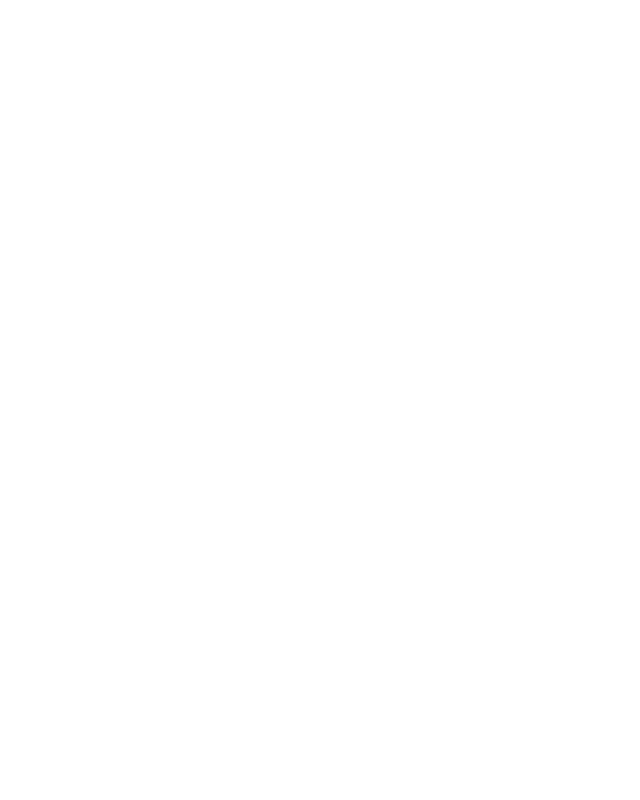
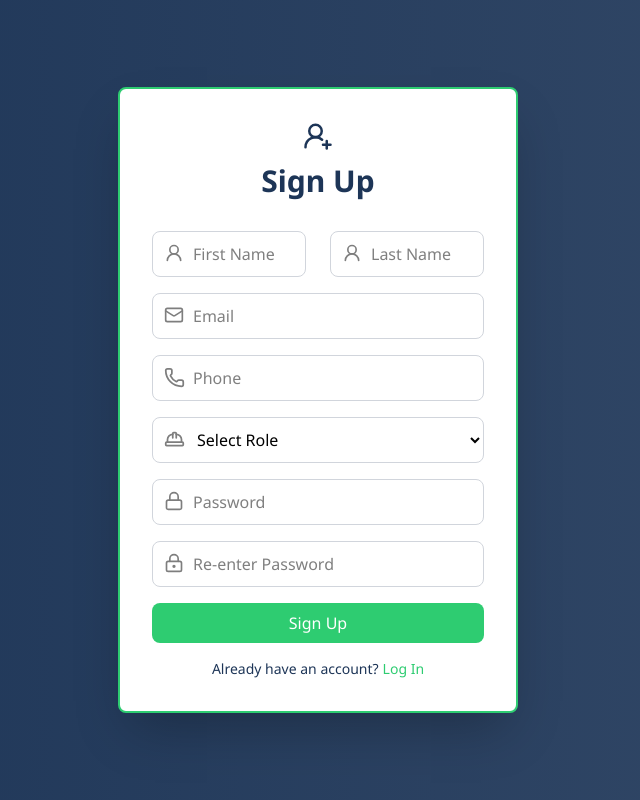
Before and after one commit to VickyMutai/ijenga-frontend, a React (Vite) app: page /signup in a window 1280 px wide. Before the commit this address had no page. Shown: the whole page, without its empty margins (322-962 px from the left). Built offline with nearby package versions, Linux system fonts and the light colour scheme.

Commit message:
Login, Signup and Forgot Password page

```diff
--- a/src/App.tsx
+++ b/src/App.tsx
@@ -1,5 +1,8 @@
 import { BrowserRouter as Router, Routes, Route } from "react-router-dom";
 import LandingPage from "./pages/LandingPage";
+import Login from "./pages/Login";
+import Signup from "./pages/Signup";
+import ForgotPassword from "./pages/ForgotPassword";
 
 function App() {
 
@@ -7,6 +10,9 @@
     <Router>
       <Routes>
         <Route path="/" element={<LandingPage />} />
+        <Route path="/login" element={<Login />}/>
+        <Route path="/signup" element={<Signup />}/>
+        <Route path="forgot-password" element={<ForgotPassword />}/>
       </Routes>
     </Router>
   )
--- a/src/index.css
+++ b/src/index.css
@@ -23,6 +23,9 @@
   }
   .green{
     @apply bg-[#2ECC71];
+  }
+  .sign-up-input{
+    @apply w-full pl-10 py-2.5 border border-gray-300 rounded-lg focus:outline-none focus:ring-2 focus:ring-[#2ECC71];
   }
 }
 
--- /dev/null
+++ b/src/pages/ForgotPassword.tsx
@@ -0,0 +1,52 @@
+import { LockKeyhole, Lock, Mail, KeyRound } from "lucide-react";
+import { Link } from "react-router-dom";
+
+const ForgotPassword = () => {
+  return (
+    <div className="min-h-screen bg-gradient-to-r from-[#1D3557] to-[#1D3557]/90 flex flex-col items-center justify-center">
+    <div className="w-[300px] md:w-[400px] bg-white p-6 md:p-8 rounded-lg shadow-2xl border-2 border-[#2ECC71] transform transition-all duration-500 hover:scale-105">
+      <div className="flex flex-col gap-1 items-center mb-8">
+          <KeyRound className="text-blue mb-2" size={30}/>
+          <h2 className="text-2xl md:text-3xl font-bold text-blue">Reset Password</h2>
+      </div>
+      <form className="space-y-4">
+        <div className="relative">
+          <Mail className="absolute left-3 top-3 opacity-50" size={21} />
+          <input
+            type="email"
+            placeholder="Email Address"
+            className="w-full pl-10 py-2.5 border border-gray-300 rounded-lg focus:outline-none focus:ring-2 focus:ring-[#2ECC71]"
+          />
+        </div>
+        <div className="relative">
+            <Lock className="absolute left-3 top-3 opacity-50" size={20}/>
+          <input
+            type="password"
+            placeholder="New password"
+            className="sign-up-input"
+          />
+          </div>
+        <div className="relative">
+          <LockKeyhole className="absolute left-3 top-3 opacity-50" size={21}/>
+          <input
+            type="password"
+            placeholder="Re-enter new password"
+            className="w-full pl-10 py-2.5 border border-gray-300 rounded-lg focus:outline-none focus:ring-2 focus:ring-[#2ECC71]"
+          />
+        </div>
+        <button
+          type="submit"
+          className="w-full bg-[#2ECC71] text-white p-2 rounded-lg cursor-pointer hover:bg-green-600 transition duration-300"
+        >
+          Reset
+        </button>
+      </form>
+      <div className="flex justify-center mt-4 text-sm text-blue">
+          <p className="mr-1">Remembered your password?</p><Link to="/login" className="text-green">Log In</Link>
+      </div>
+    </div>
+  </div>
+  )
+}
+
+export default ForgotPassword
--- /dev/null
+++ b/src/pages/Login.tsx
@@ -0,0 +1,47 @@
+import { LockKeyhole, Mail, UserRound } from "lucide-react";
+import { Link } from "react-router-dom";
+
+const Login = () => {
+  return (
+    <div className="min-h-screen bg-gradient-to-r from-[#1D3557] to-[#1D3557]/90 flex flex-col items-center justify-center">
+      <div className="w-[300px] md:w-[400px] bg-white p-6 md:p-8 rounded-lg shadow-2xl border-2 border-[#2ECC71] transform transition-all duration-500 hover:scale-105">
+        <div className="flex flex-col gap-1 items-center mb-8">
+            <UserRound className="text-blue mb-2" size={30}/>
+            <h2 className="text-2xl md:text-3xl font-bold text-blue">Welcome Back!</h2>
+        </div>
+        <form className="space-y-4">
+          <div className="relative">
+            <Mail className="absolute left-3 top-3 opacity-50" size={21} />
+            <input
+              type="email"
+              placeholder="Email Address"
+              className="w-full pl-10 py-2.5 border border-gray-300 rounded-lg focus:outline-none focus:ring-2 focus:ring-[#2ECC71]"
+            />
+          </div>
+          <div className="relative">
+            <LockKeyhole className="absolute left-3 top-3 opacity-50" size={21}/>
+            <input
+              type="password"
+              placeholder="Password"
+              className="w-full pl-10 py-2.5 border border-gray-300 rounded-lg focus:outline-none focus:ring-2 focus:ring-[#2ECC71]"
+            />
+          </div>
+          <button
+            type="submit"
+            className="w-full bg-[#2ECC71] text-white p-2 rounded-lg cursor-pointer hover:bg-green-600 transition duration-300"
+          >
+            Login
+          </button>
+        </form>
+        <div className="flex justify-center mt-4 text-sm text-blue">
+            <Link to="/forgot-password" className="hover:text-[#2ECC71]">Forgot Password?</Link>
+        </div>
+        <div className="flex justify-center mt-4 text-sm text-blue">
+            <p className="mr-1">Don't have an account?</p><Link to="/signup" className="text-green">Sign Up</Link>
+        </div>
+      </div>
+    </div>
+  );
+};
+
+export default Login;
--- /dev/null
+++ b/src/pages/Signup.tsx
@@ -0,0 +1,87 @@
+import { UserRound, UserRoundPlus, Mail, LockKeyhole, Lock, Phone, HardHat } from "lucide-react";
+import { Link } from "react-router-dom";
+
+const Signup = () => {
+  return (
+    <div className="min-h-screen bg-gradient-to-r from-[#1D3557] to-[#1D3557]/90 flex flex-col items-center justify-center">
+      <div className="w-[300px] md:w-[400px] bg-white p-6 md:p-8 rounded-lg shadow-2xl border-2 border-[#2ECC71]">
+        <div className="flex flex-col gap-1 items-center mb-8">
+          <UserRoundPlus className="text-blue mb-2" size={30} />
+          <h2 className="text-2xl md:text-3xl font-bold text-blue">Sign Up</h2>
+        </div>
+        <form className="space-y-4">
+          <div className="grid grid-cols-1 md:grid-cols-2 gap-4 md:gap-6">
+            <div className="relative">
+              <UserRound
+                className="absolute left-3 top-3 opacity-50"
+                size={20}
+              />
+              <input
+                type="text"
+                placeholder="First Name"
+                className="sign-up-input"
+              />
+            </div>
+
+            <div className="relative">
+              <UserRound
+                className="absolute left-3 top-3 opacity-50"
+                size={20}
+              />
+            <input
+              type="text"
+              placeholder="Last Name"
+              className="sign-up-input"
+            />
+            </div>
+          </div>
+          <div className="relative">
+            <Mail className="absolute left-3 top-3 opacity-50" size={20} />
+          <input type="email" placeholder="Email" className="sign-up-input" />
+          </div>
+          <div className="relative">
+            <Phone className="absolute left-3 top-3 opacity-50" size={21}/>
+          <input type="tel" placeholder="Phone" className="sign-up-input" />
+          </div>
+          <div className="relative">
+            <HardHat className="absolute left-3 top-3 opacity-50" size={21}/>
+          <select className="sign-up-input pr-2">
+            <option value="">Select Role</option>
+            <option value="">Main Contractor</option>
+            <option value="">Supervisor Contractor</option>
+            <option value="">Supervisor Consultant</option>
+            <option value="">Subcontractor</option>
+          </select>
+          </div>
+          <div className="relative">
+            <Lock className="absolute left-3 top-3 opacity-50" size={20}/>
+          <input
+            type="password"
+            placeholder="Password"
+            className="sign-up-input"
+          />
+          </div>
+          <div className="relative">
+            <LockKeyhole className="absolute left-3 top-3 opacity-50" size={20}/>
+          <input
+            type="password"
+            placeholder="Re-enter Password"
+            className="sign-up-input"
+          />
+          </div>
+          <button
+            type="submit"
+            className="w-full bg-[#2ECC71] text-white p-2 rounded-lg hover:bg-green-800 transition duration-300"
+          >
+            Sign Up
+          </button>
+        </form>
+        <div className="flex justify-center mt-4 text-sm text-blue">
+            <p className="mr-1">Already have an account?</p><Link to="/login" className="text-green">Log In</Link>
+        </div>
+      </div>
+    </div>
+  );
+};
+
+export default Signup;
```
